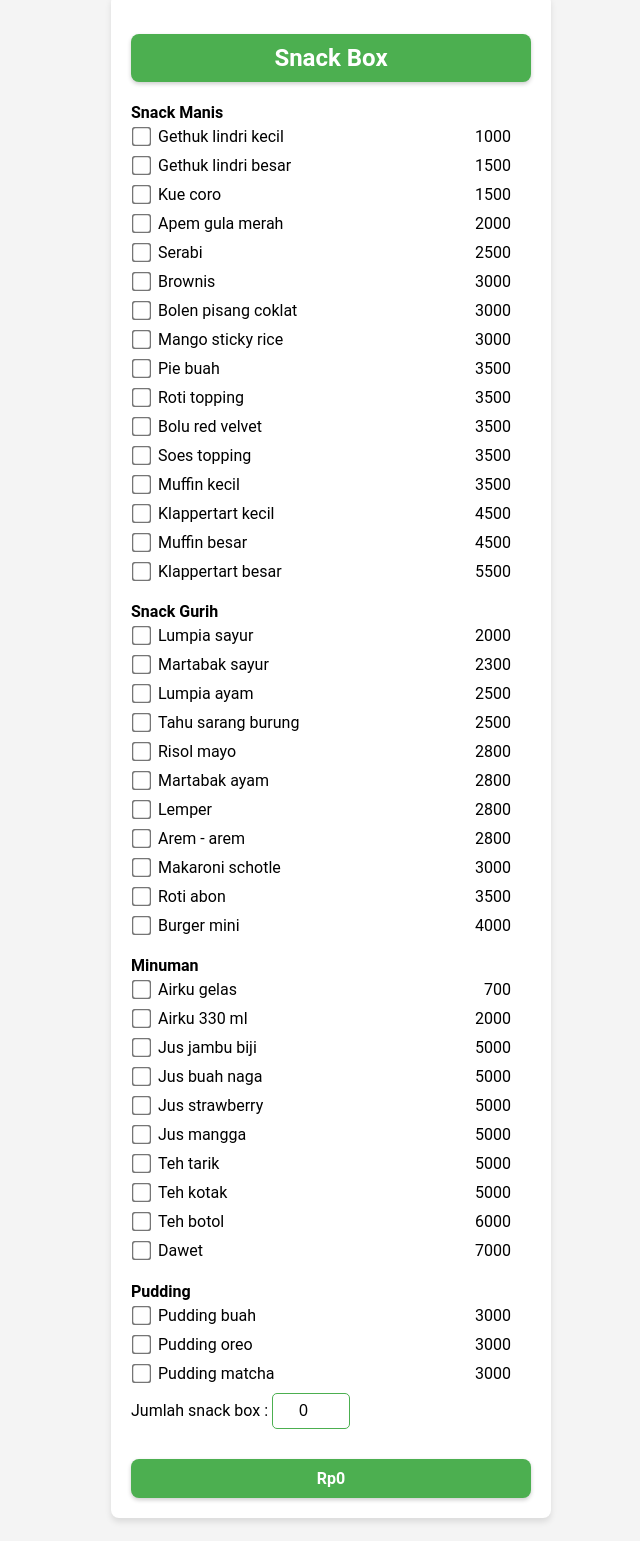
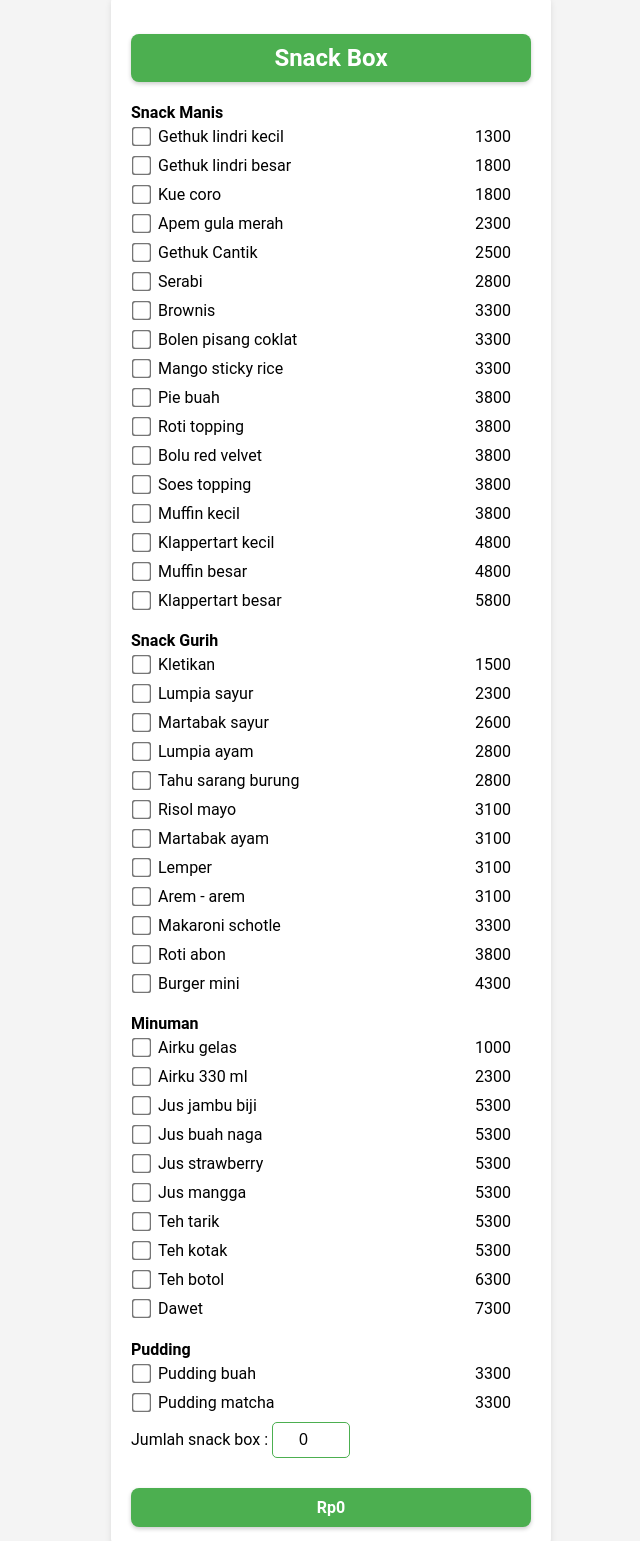
Before and after one commit to Ahmad-Izzuddin/salman-catering, a plain HTML site: page index.html in a window 1280 px wide. Shown: the part 3508-5049 px from the top of the page, without its empty margins (309-949 px from the left). Drawn offline with Linux system fonts and the light colour scheme.

Commit message:
change some menu

```diff
--- a/index.html
+++ b/index.html
@@ -302,258 +302,276 @@
         <div class="menu-item">
             <input type="checkbox" id="gethuklindrikecil-checkbox">
             <label for="gethuklindrikecil-checkbox">Gethuk lindri kecil</label>
-            <span class="menu-price">1000</span>
+            <span class="menu-price">1300</span>
         </div>
 
         <!-- Gethuk lindri besar -->
         <div class="menu-item">
             <input type="checkbox" id="gethuklindribesar-checkbox">
             <label for="gethuklindribesar-checkbox">Gethuk lindri besar</label>
-            <span class="menu-price">1500</span>
+            <span class="menu-price">1800</span>
         </div>
 
         <!-- Kue coro -->
         <div class="menu-item">
             <input type="checkbox" id="kuecoro-checkbox">
             <label for="kuecoro-checkbox">Kue coro</label>
-            <span class="menu-price">1500</span>
+            <span class="menu-price">1800</span>
         </div>
 
         <!-- Apem gula merah -->
         <div class="menu-item">
             <input type="checkbox" id="apemgulamerah-checkbox">
             <label for="apemgulamerah-checkbox">Apem gula merah</label>
-            <span class="menu-price">2000</span>
+            <span class="menu-price">2300</span>
+        </div>
+
+        <div class="menu-item">
+            <input type="checkbox" id="gethukcantik-checkbox">
+            <label for="gethukcantik-checkbox">Gethuk Cantik</label>
+            <span class="menu-price">2500</span>
         </div>
 
         <!--  -->
         <div class="menu-item">
             <input type="checkbox" id="serabi-checkbox">
             <label for="kuecoro-checkbox">Serabi</label>
-            <span class="menu-price">2500</span>
+            <span class="menu-price">2800</span>
         </div>
 
         <!--  -->
         <div class="menu-item">
             <input type="checkbox" id="brownis-checkbox">
             <label for="brownis-checkbox">Brownis</label>
-            <span class="menu-price">3000</span>
+            <span class="menu-price">3300</span>
         </div>
 
         <!--  -->
         <div class="menu-item">
             <input type="checkbox" id="bolenpisangcoklat-checkbox">
             <label for="bolenpisangcoklat-checkbox">Bolen pisang coklat</label>
-            <span class="menu-price">3000</span>
+            <span class="menu-price">3300</span>
         </div>
 
         <!--  -->
         <div class="menu-item">
             <input type="checkbox" id="mangostickyrice-checkbox">
             <label for="mangostickyrice-checkbox">Mango sticky rice</label>
-            <span class="menu-price">3000</span>
+            <span class="menu-price">3300</span>
         </div>
 
         <!--  -->
         <div class="menu-item">
             <input type="checkbox" id="piebuah-checkbox">
             <label for="piebuah-checkbox">Pie buah</label>
-            <span class="menu-price">3500</span>
+            <span class="menu-price">3800</span>
         </div>
 
         <!--  -->
         <div class="menu-item">
             <input type="checkbox" id="rotitopping-checkbox">
             <label for="rotitopping-checkbox">Roti topping</label>
-            <span class="menu-price">3500</span>
+            <span class="menu-price">3800</span>
         </div>
 
         <!--  -->
         <div class="menu-item">
             <input type="checkbox" id="boluredvelvet-checkbox">
             <label for="boluredvelvet-checkbox">Bolu red velvet</label>
-            <span class="menu-price">3500</span>
+            <span class="menu-price">3800</span>
         </div>
 
         <div class="menu-item">
             <input type="checkbox" id="soestopping-checkbox">
             <label for="soestopping-checkbox">Soes topping</label>
-            <span class="menu-price">3500</span>
+            <span class="menu-price">3800</span>
         </div>
 
         <!--  -->
         <div class="menu-item">
             <input type="checkbox" id="muffinkecil-checkbox">
             <label for="muffinkecil-checkbox">Muffin kecil</label>
-            <span class="menu-price">3500</span>
+            <span class="menu-price">3800</span>
         </div>
 
         <div class="menu-item">
             <input type="checkbox" id="Klappertartkecil-checkbox">
             <label for="Klappertartkecil-checkbox">Klappertart kecil</label>
-            <span class="menu-price">4500</span>
+            <span class="menu-price">4800</span>
         </div>
 
         <!--  -->
         <div class="menu-item">
             <input type="checkbox" id="muffinbesar-checkbox">
             <label for="muffinbesar-checkbox">Muffin besar</label>
-            <span class="menu-price">4500</span>
+            <span class="menu-price">4800</span>
         </div>
 
         <!--  -->
         <div class="menu-item">
             <input type="checkbox" id="klappertartbesar-checkbox">
             <label for="klappertartbesar-checkbox">Klappertart besar</label>
-            <span class="menu-price">5500</span>
+            <span class="menu-price">5800</span>
         </div>
 
 
         <h4>Snack Gurih</h4>
         <div class="menu-item">
+            <input type="checkbox" id="kletikan-checkbox">
+            <label for="kletikan-checkbox">Kletikan</label>
+            <span class="menu-price">1500</span>
+        </div>
+
+        <div class="menu-item">
             <input type="checkbox" id="lumpiasayur-checkbox">
             <label for="lumpiasayur-checkbox">Lumpia sayur</label>
-            <span class="menu-price">2000</span>
+            <span class="menu-price">2300</span>
         </div>
 
         <div class="menu-item">
             <input type="checkbox" id="martabaksayur-checkbox">
             <label for="martabaksayur-checkbox">Martabak sayur</label>
-            <span class="menu-price">2300</span>
+            <span class="menu-price">2600</span>
         </div>
 
         <div class="menu-item">
             <input type="checkbox" id="lumpiaayam-checkbox">
             <label for="lumpiaayam-checkbox">Lumpia ayam</label>
-            <span class="menu-price">2500</span>
+            <span class="menu-price">2800</span>
         </div>
 
         <div class="menu-item">
             <input type="checkbox" id="tahusarangburung-checkbox">
             <label for="tahusarangburung-checkbox">Tahu sarang burung</label>
-            <span class="menu-price">2500</span>
+            <span class="menu-price">2800</span>
         </div>
 
         <div class="menu-item">
             <input type="checkbox" id="risolmayo-checkbox">
             <label for="risolmayo-checkbox">Risol mayo</label>
-            <span class="menu-price">2800</span>
+            <span class="menu-price">3100</span>
         </div>
 
         <div class="menu-item">
             <input type="checkbox" id="martabakayam-checkbox">
             <label for="martabakayam-checkbox">Martabak ayam</label>
-            <span class="menu-price">2800</span>
+            <span class="menu-price">3100</span>
         </div>
 
         <div class="menu-item">
             <input type="checkbox" id="lemper-checkbox">
             <label for="lemper-checkbox">Lemper</label>
-            <span class="menu-price">2800</span>
+            <span class="menu-price">3100</span>
         </div>
 
         <div class="menu-item">
             <input type="checkbox" id="aremarem-checkbox">
             <label for="aremarem-checkbox">Arem - arem</label>
-            <span class="menu-price">2800</span>
+            <span class="menu-price">3100</span>
         </div>
 
         <div class="menu-item">
             <input type="checkbox" id="makaronischotle-checkbox">
             <label for="makaronischotle-checkbox">Makaroni schotle</label>
-            <span class="menu-price">3000</span>
+            <span class="menu-price">3300</span>
         </div>
 
         <div class="menu-item">
             <input type="checkbox" id="rotiabon-checkbox">
             <label for="rotiabon-checkbox">Roti abon</label>
-            <span class="menu-price">3500</span>
+            <span class="menu-price">3800</span>
         </div>
 
         <div class="menu-item">
             <input type="checkbox" id="burgermini-checkbox">
             <label for="burgermini-checkbox">Burger mini</label>
-            <span class="menu-price">4000</span>
+            <span class="menu-price">4300</span>
         </div>
 
         <h4>Minuman</h4>
         <div class="menu-item">
             <input type="checkbox" id="airku-gelas-checkbox">
             <label for="Airku gelas">Airku gelas</label>
-            <span class="menu-price">700</span>
+            <span class="menu-price">1000</span>
         </div>
 
         <div class="menu-item">
             <input type="checkbox" id="airku-330ml-checkbox">
             <label for="airku-330ml-checkbox">Airku 330 ml</label>
-            <span class="menu-price">2000</span>
+            <span class="menu-price">2300</span>
         </div>
 
         <div class="menu-item">
             <input type="checkbox" id="jusjambubiji-checkbox">
             <label for="jusjambubiji-checkbox">Jus jambu biji</label>
-            <span class="menu-price">5000</span>
+            <span class="menu-price">5300</span>
         </div>
 
         <div class="menu-item">
             <input type="checkbox" id="jusbuahnaga-checkbox">
             <label for="jusbuahnaga-checkbox">Jus buah naga</label>
-            <span class="menu-price">5000</span>
+            <span class="menu-price">5300</span>
         </div>
 
         <div class="menu-item">
             <input type="checkbox" id="jusstrawberry-checkbox">
             <label for="jusstrawberry-checkbox">Jus strawberry</label>
-            <span class="menu-price">5000</span>
+            <span class="menu-price">5300</span>
         </div>
 
         <div class="menu-item">
             <input type="checkbox" id="jusmangga-checkbox">
             <label for="jusmangga-checkbox">Jus mangga</label>
-            <span class="menu-price">5000</span>
+            <span class="menu-price">5300</span>
         </div>
 
         <div class="menu-item">
             <input type="checkbox" id="tehtarik-checkbox">
             <label for="tehtarik-checkbox">Teh tarik</label>
-            <span class="menu-price">5000</span>
+            <span class="menu-price">5300</span>
         </div>
 
         <div class="menu-item">
             <input type="checkbox" id="tehkotak-checkbox">
             <label for="tehkotak-checkbox">Teh kotak</label>
-            <span class="menu-price">5000</span>
+            <span class="menu-price">5300</span>
         </div>
 
         <div class="menu-item">
             <input type="checkbox" id="tehbotol-checkbox">
             <label for="tehbotol-checkbox">Teh botol</label>
-            <span class="menu-price">6000</span>
+            <span class="menu-price">6300</span>
         </div>
 
         <div class="menu-item">
             <input type="checkbox" id="dawet-checkbox">
             <label for="dawet-checkbox">Dawet</label>
-            <span class="menu-price">7000</span>
+            <span class="menu-price">7300</span>
         </div>
+
+        <!-- <div class="menu-item">
+            <input type="checkbox" id="tehjumbo-checkbox">
+            <label for="tehjumbo-checkbox">Teh Jumbo</label>
+            <span class="menu-price">150000</span>
+        </div>
+
+        <div class="menu-item">
+            <input type="checkbox" id="kopijumbo-checkbox">
+            <label for="kopijumbo-checkbox">Kopi Jumbo</label>
+            <span class="menu-price">200000</span>
+        </div> -->
 
         <h4>Pudding</h4>
         <div class="menu-item">
             <input type="checkbox" id="puddingbuah-checkbox">
             <label for="puddingbuah-checkbox">Pudding buah</label>
-            <span class="menu-price">3000</span>
-        </div>
-
-        <div class="menu-item">
-            <input type="checkbox" id="puddingoreo-checkbox">
-            <label for="puddingoreo-checkbox">Pudding oreo</label>
-            <span class="menu-price">3000</span>
+            <span class="menu-price">3300</span>
         </div>
 
         <div class="menu-item">
             <input type="checkbox" id="puddingmatcha-checkbox">
             <label for="puddingmatcha-checkbox">Pudding matcha</label>
-            <span class="menu-price">3000</span>
+            <span class="menu-price">3300</span>
         </div>
 
 
```
